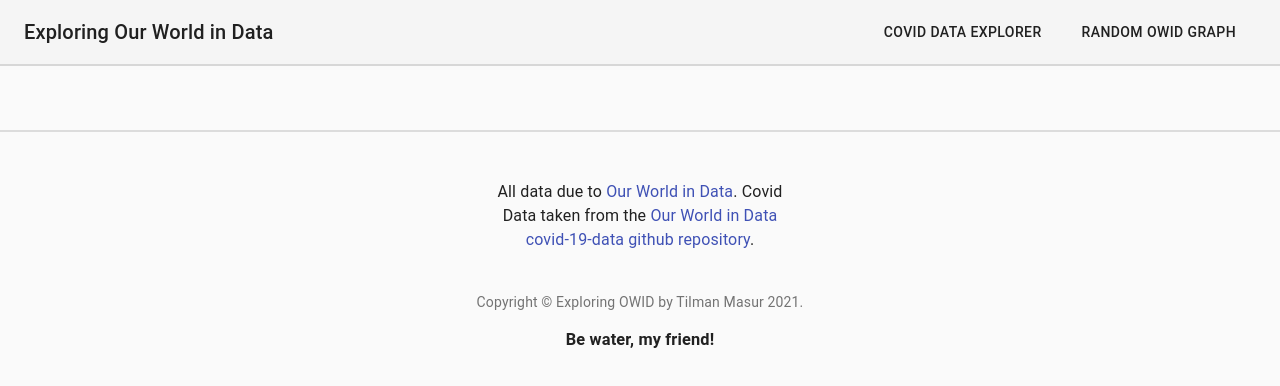
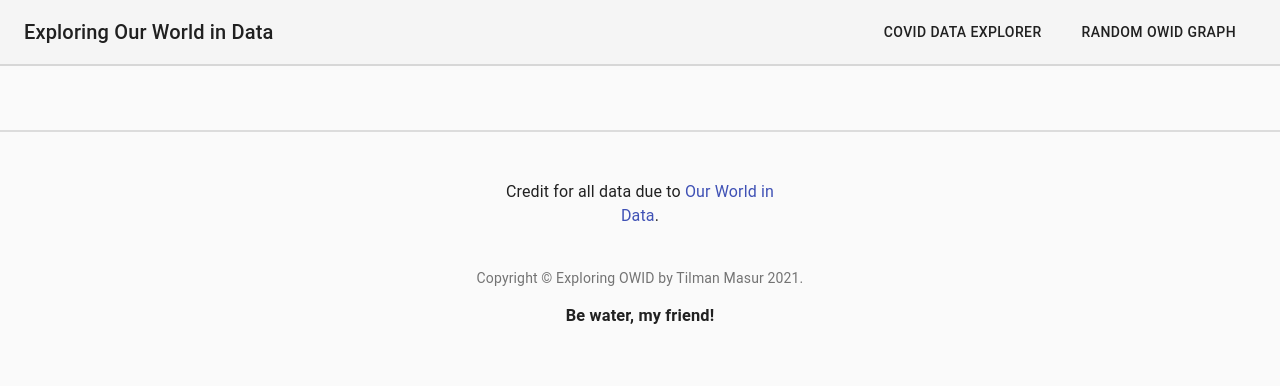
Before and after one commit to masurt/corona-data-search, a React (Create React App) app: page /#/ in a window 1280 px wide. Shown: the top 386 px of the page. Built offline with nearby package versions, Linux system fonts and the light colour scheme.

Commit message:
updated covid data explorer data credit

```diff
--- a/src/components/BottomBar.tsx
+++ b/src/components/BottomBar.tsx
@@ -49,13 +49,9 @@ export function BottomBar() {
         <Grid container spacing={4} justify="space-evenly">
           <Grid item xs={6} sm={3}>
             <Typography>
-              All data due to{" "}
+              Credit for all data due to{" "}
               <Link href="https://www.ourworldindata.org">
                 Our World in Data
-              </Link>
-              . Covid Data taken from the{" "}
-              <Link href="https://www.github.com/owid/covid-19-data/tree/master/public/data">
-                Our World in Data covid-19-data github repository
               </Link>
               .
             </Typography>
--- a/src/components/CovidDataExplorer.tsx
+++ b/src/components/CovidDataExplorer.tsx
@@ -220,6 +220,21 @@ export function CovidDataExplorer() {
         </Box>
       </Box>
       <Line data={plotData} type={null} />
+
+      <Typography>
+        All data due to{" "}
+        <Link href="https://www.ourworldindata.org">Our World in Data</Link>.
+        Covid data taken from the{" "}
+        <Link href="https://www.github.com/owid/covid-19-data/tree/master/public/data">
+          Our World in Data Covid-19 data github repository
+        </Link>
+        . <br />
+        Testing data from Hasell, J., Mathieu, E., Beltekian, D. <i>et al.</i> A
+        cross-country database of COVID-19 testing. Sci Data 7, 345 (2020).{" "}
+        <Link href="https://doi.org/10.1038/s41597-020-00688-8">
+          https://doi.org/10.1038/s41597-020-00688-8
+        </Link>
+      </Typography>
     </Container>
   );
 }
```
